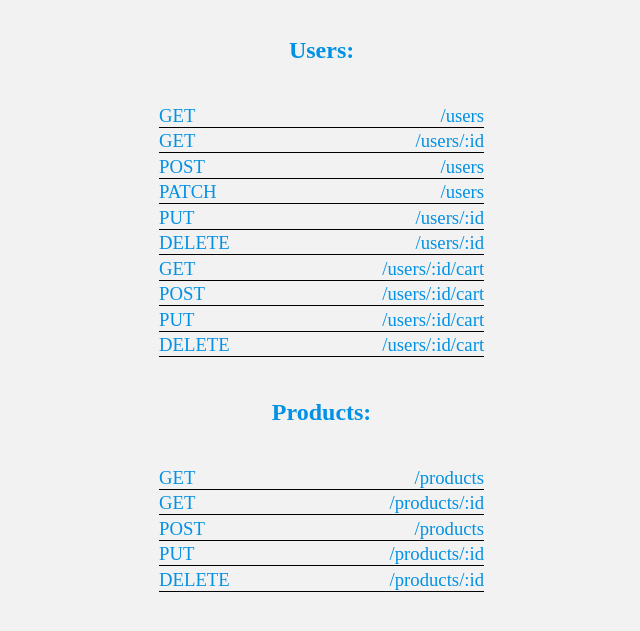
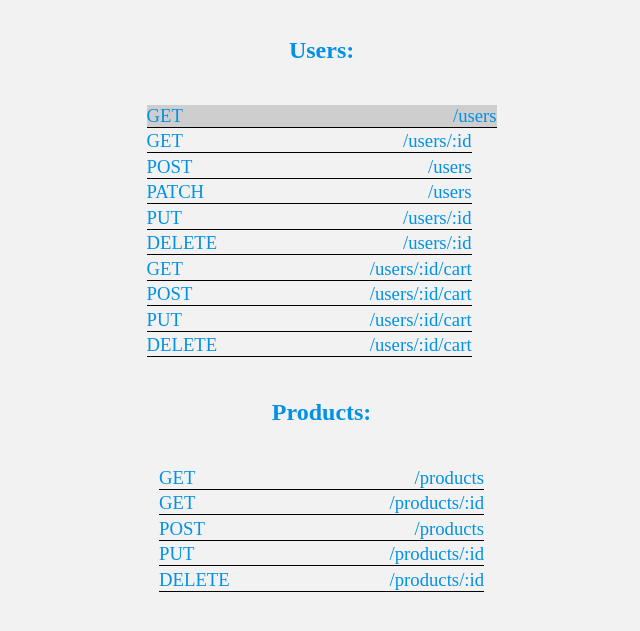
Before and after one commit to MuddathirDawood/PointOfSaleCMAPI, a website: page view/endpoints.html in a window 1280 px wide. In both pictures the pointer is over the item 641 px from the left and 219 px from the top of the page. Shown: the part 103-734 px from the top of the page, without its empty margins (320-960 px from the left). Drawn offline with Linux system fonts and the light colour scheme.

Commit message:
hover eff

```diff
--- a/view/endpoints.html
+++ b/view/endpoints.html
@@ -26,6 +26,13 @@
             margin: 2.5px 2.5px 2.5px 2.5px;
             justify-content: space-between;
             border-bottom: 1px solid black;
+            transition: all 0.75s;
+        }
+
+        li:hover{
+            width: 350px;
+            background-color: #cecece;
+            transition: all 0.75s;
         }
 
         h1{
```
